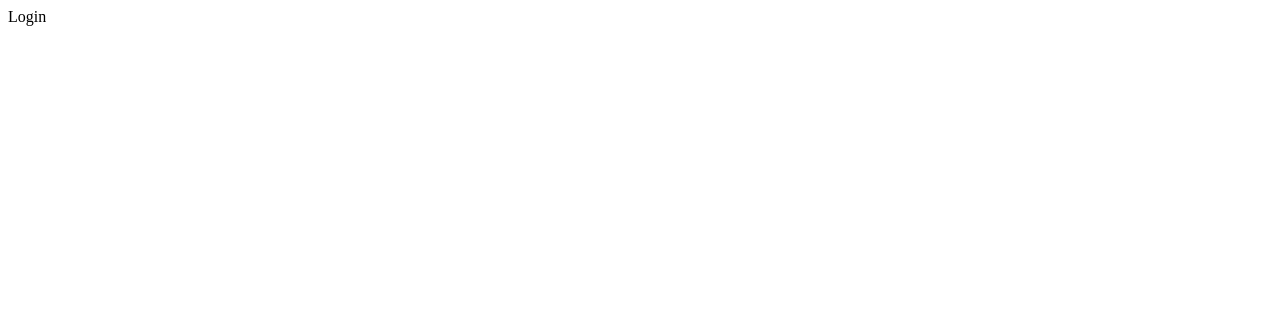
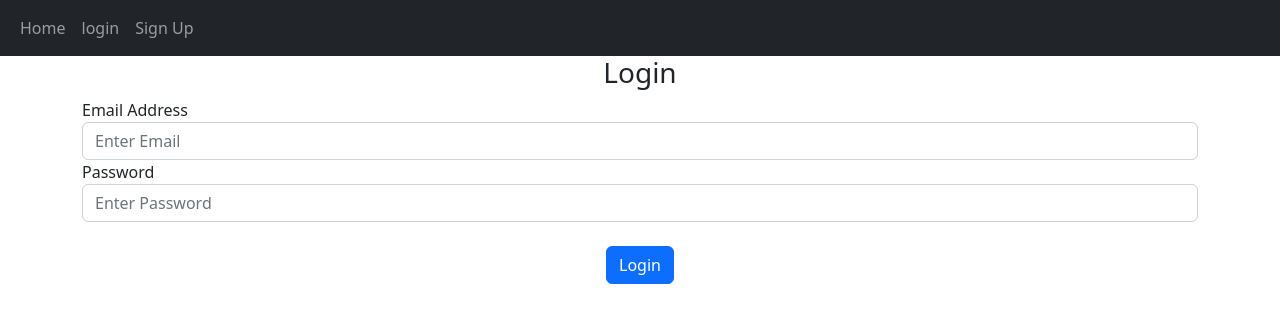
Before and after one commit to Sidkjr/Blogpost_app, a Flask app: page /login in a window 1280 px wide. Before the commit the part shown is almost empty. Shown: the top 323 px of the page. Run offline with Flask 2, Linux system fonts and the light colour scheme.

Commit message:
Added the navbar to all pages, Done with the login page and the home page-prelogin

```diff
--- a/website/auth.py
+++ b/website/auth.py
@@ -1,14 +1,14 @@
-from flask import Blueprint
+from flask import Blueprint, render_template, redirect, url_for
 
 auth = Blueprint("auth", __name__)
 @auth.route("/login")
 def login():
-    return "Login"
+    return render_template("login.html")
 
 @auth.route("/logout")
 def logout():
-    return "Logout"
+    return redirect(url_for("views.home"))
 
 @auth.route("/sign-up")
 def sign_up():
-    return "Sign Up"
+    return render_template("signup.html")
--- a/website/templates/base.html
+++ b/website/templates/base.html
@@ -11,9 +11,22 @@
     <title>{% block title %}{% endblock %}</title>
 </head>
 <body>
-    <nav class="navbar navbar-expanded-lg navbar-dark bg-dark"></nav>
+    <nav class="navbar navbar-expand-lg navbar-dark bg-dark">
+        <div class="container-fluid">
+            <button class="navbar-toggler" type="button" data-bs-toggle="collapse" data-bs-target="#navbar">
+                <span class="navbar-toggler-icon"></span>
+            </button>
+            <div class="collapse navbar-collapse" id="navbar">
+                <div class="navbar-nav">
+                    <a class="nav-item nav-link" href="/home">Home</a>
+                    <a class="nav-item nav-link" href="/login">login</a>
+                    <a class="nav-item nav-link" href="/sign-up">Sign Up</a>
+                </div>
+            </div>
+        </div>
+    </nav>
 
-    <div>
+    <div class="container">
         {% block content %}{% endblock %}
     </div>
     <!-- JavaScript Bundle with Popper -->
--- a/website/templates/login.html
+++ b/website/templates/login.html
@@ -1,4 +1,18 @@
 {% extends "base.html" %}
 {% block title %}{% endblock %}
 {% block content %}
+
+<form method="post">
+    <h3 align="center">Login</h3>
+    <div class="form-group">
+        <label for="email">Email Address</label>
+        <input type="text" id="email" name="email" class="form-control" placeholder="Enter Email"/>
+        <label for="password">Password</label>
+        <input type="text" id="password" name="password" class="form-control" placeholder="Enter Password"/>
+        <br/>
+        <div align="center">
+        <button class="btn btn-primary" type="submit">Login</button>
+        </div>
+    </div>
+</form>
 {% endblock %}
```
